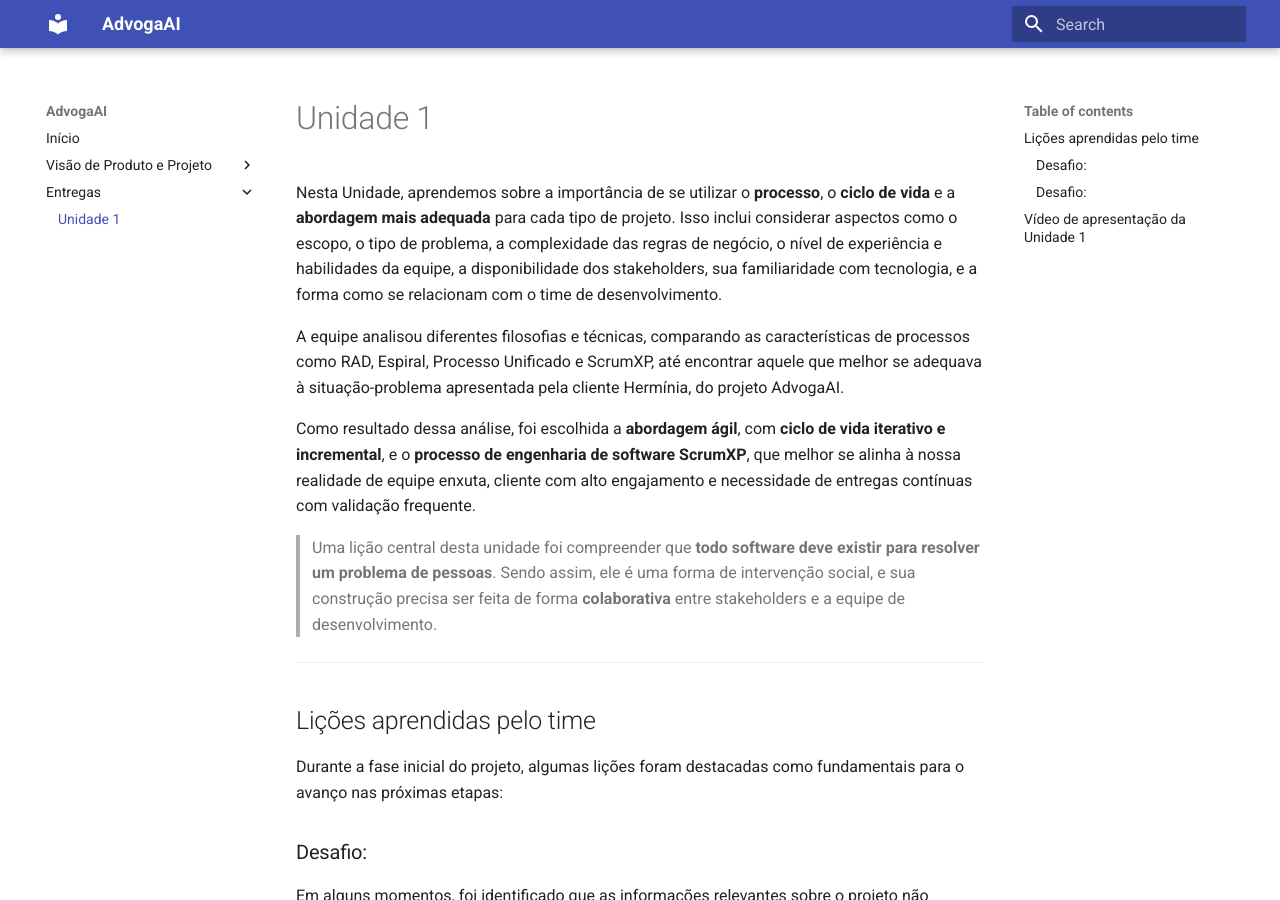
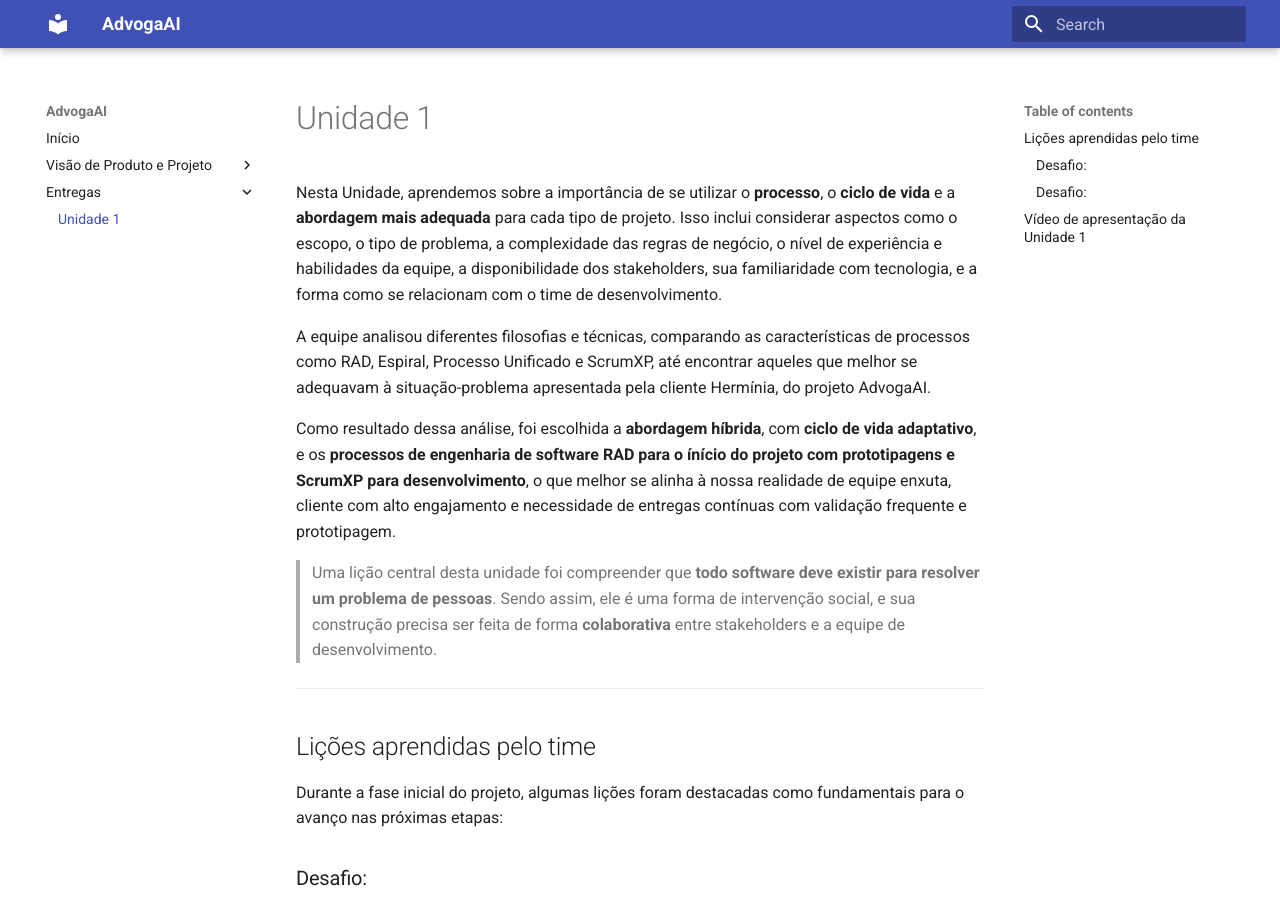
Before and after one commit to mdsreq-fga-unb/2025.1-T01-AdvogaAI, an MkDocs documentation site: the page built from docs/unidade1.md, in a window 1280 px wide and 900 px high. Built offline with MkDocs 1.6.1 and Material for MkDocs 9.7.7, drawn with Linux system fonts in a browser that asks for light colours.

Commit message:
docs: atualiza abordagem, ciclo de vida e processos em Unidade 1

```diff
--- a/docs/unidade1.md
+++ b/docs/unidade1.md
@@ -2,9 +2,9 @@
 
 Nesta Unidade, aprendemos sobre a importância de se utilizar o **processo**, o **ciclo de vida** e a **abordagem mais adequada** para cada tipo de projeto. Isso inclui considerar aspectos como o escopo, o tipo de problema, a complexidade das regras de negócio, o nível de experiência e habilidades da equipe, a disponibilidade dos stakeholders, sua familiaridade com tecnologia, e a forma como se relacionam com o time de desenvolvimento.
 
-A equipe analisou diferentes filosofias e técnicas, comparando as características de processos como RAD, Espiral, Processo Unificado e ScrumXP, até encontrar aquele que melhor se adequava à situação-problema apresentada pela cliente Hermínia, do projeto AdvogaAI.
+A equipe analisou diferentes filosofias e técnicas, comparando as características de processos como RAD, Espiral, Processo Unificado e ScrumXP, até encontrar aqueles que melhor se adequavam à situação-problema apresentada pela cliente Hermínia, do projeto AdvogaAI.
 
-Como resultado dessa análise, foi escolhida a **abordagem ágil**, com **ciclo de vida iterativo e incremental**, e o **processo de engenharia de software ScrumXP**, que melhor se alinha à nossa realidade de equipe enxuta, cliente com alto engajamento e necessidade de entregas contínuas com validação frequente.
+Como resultado dessa análise, foi escolhida a **abordagem híbrida**, com **ciclo de vida adaptativo**, e os **processos de engenharia de software RAD para o ínício do projeto com prototipagens e ScrumXP para desenvolvimento**, o que melhor se alinha à nossa realidade de equipe enxuta, cliente com alto engajamento e necessidade de entregas contínuas com validação frequente e prototipagem.
 
 > Uma lição central desta unidade foi compreender que **todo software deve existir para resolver um problema de pessoas**. Sendo assim, ele é uma forma de intervenção social, e sua construção precisa ser feita de forma **colaborativa** entre stakeholders e a equipe de desenvolvimento.
 
```
